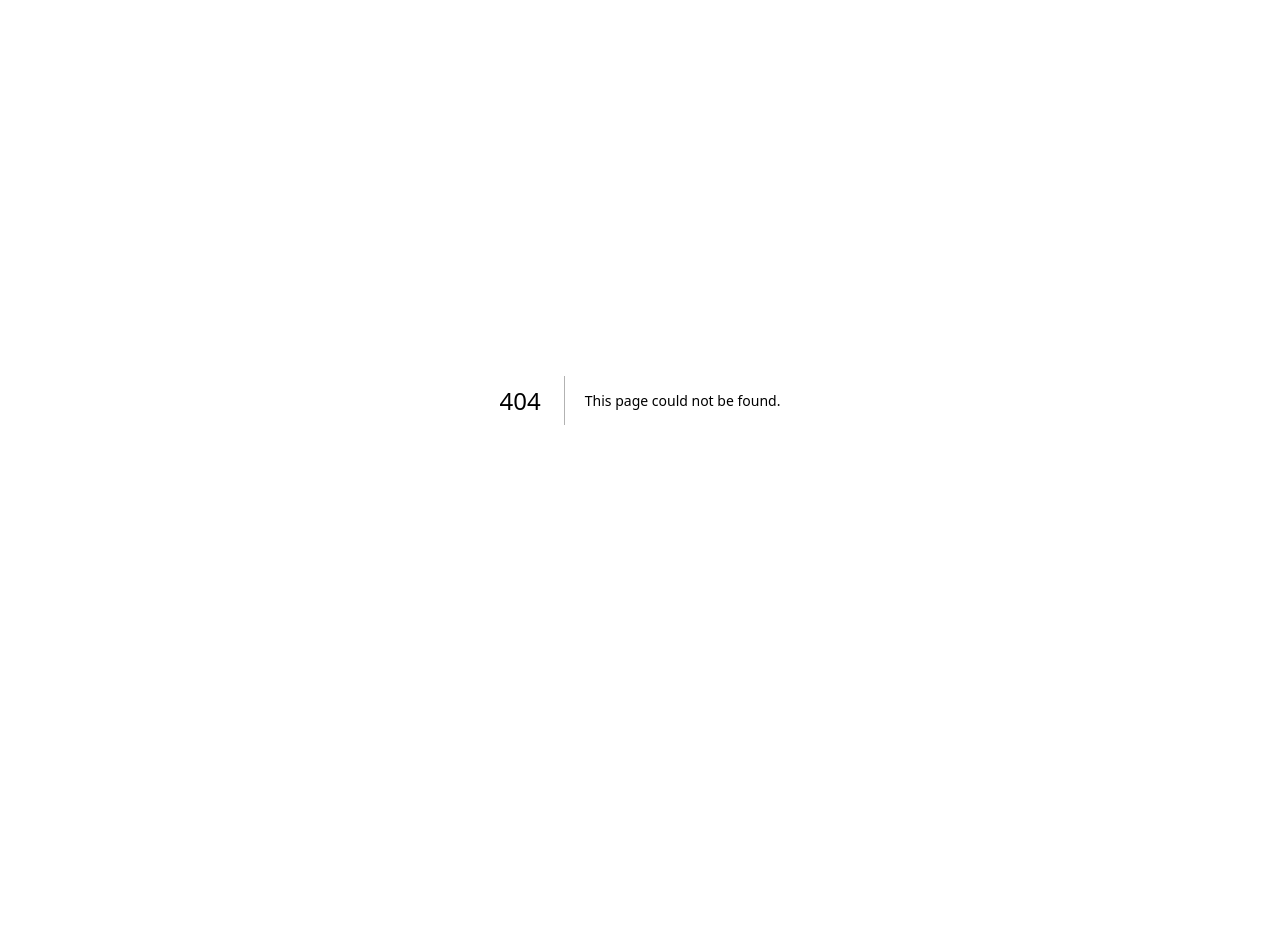
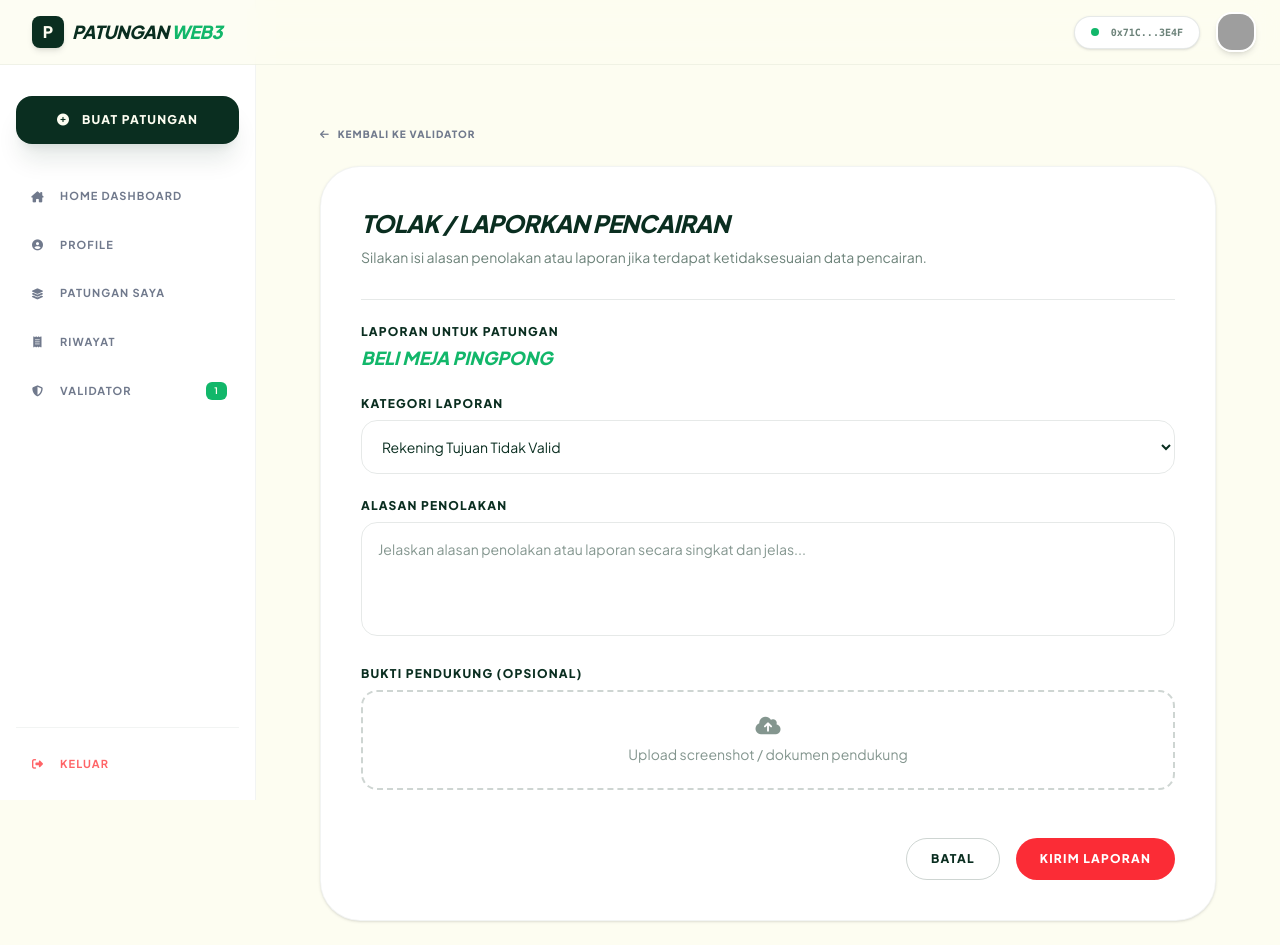
Before and after one commit to Gugugaga25/patunganYuk, a Next.js app in the folder web/: page /dashboard/validator/laporkan in a window 1280 px wide. Before the commit this address had no page. Before the commit the page ends 800 px from the top, so only its background shows below. Built offline with nearby package versions, Linux system fonts and the light colour scheme; grey boxes are pictures that could not be loaded; what @coinbase/onchainkit, wagmi would draw is missing.

Commit message:
update frontend bang

```diff
--- a/web/app/dashboard/buat/page.tsx
+++ b/web/app/dashboard/buat/page.tsx
@@ -25,27 +25,27 @@ export default function BuatPatunganPage() {
           {/* Baris 1: Nama & Kategori */}
           <div className="grid grid-cols-1 md:grid-cols-2 gap-8">
             <div className="space-y-3">
-              <label className="text-[10px] font-black text-dark-green/40 uppercase tracking-[0.2em] ml-1">Nama Kegiatan</label>
-              <input type="text" placeholder="MISAL: SEWA LAPANGAN" className="w-full bg-milk border-none rounded-2xl p-4 text-[11px] font-black uppercase tracking-widest focus:ring-2 focus:ring-accent-green/20 placeholder:text-dark-green/20 outline-none" />
+              <label className="text-[10px] font-black text-dark-green/70 uppercase tracking-[0.2em] ml-1">Nama Kegiatan</label>
+              <input type="text" placeholder="MISAL: SEWA LAPANGAN" className="w-full bg-milk border border-dark-green/10 rounded-2xl p-4 text-[11px] font-black uppercase tracking-widest focus:ring-2 focus:ring-accent-green/20 placeholder:text-dark-green/20 outline-none" />
             </div>
             <div className="space-y-3">
-              <label className="text-[10px] font-black text-dark-green/40 uppercase tracking-[0.2em] ml-1">Kategori</label>
-              <input type="text" placeholder="MISAL: HOBI" className="w-full bg-milk border-none rounded-2xl p-4 text-[11px] font-black uppercase tracking-widest focus:ring-2 focus:ring-accent-green/20 placeholder:text-dark-green/20 outline-none" />
+              <label className="text-[10px] font-black text-dark-green/70 uppercase tracking-[0.2em] ml-1">Kategori</label>
+              <input type="text" placeholder="MISAL: HOBI" className="w-full bg-milk border border-dark-green/10 rounded-2xl p-4 text-[11px] font-black uppercase tracking-widest focus:ring-2 focus:ring-accent-green/20 placeholder:text-dark-green/20 outline-none" />
             </div>
           </div>
 
           {/* Baris 2: Target Dana & Deadline */}
           <div className="grid grid-cols-1 md:grid-cols-2 gap-8">
             <div className="space-y-3">
-              <label className="text-[10px] font-black text-dark-green/40 uppercase tracking-[0.2em] ml-1">Target Dana (IDRX)</label>
+              <label className="text-[10px] font-black text-dark-green/70 uppercase tracking-[0.2em] ml-1">Target Dana (IDRX)</label>
               <div className="relative">
                 <span className="absolute left-4 top-4 text-[11px] font-black text-dark-green/30">RP</span>
-                <input type="number" placeholder="0" className="w-full bg-milk border-none rounded-2xl p-4 pl-12 text-[11px] font-black focus:ring-2 focus:ring-accent-green/20 outline-none" />
+                <input type="number" placeholder="0" className="w-full bg-milk border border-dark-green/10 rounded-2xl p-4 pl-12 text-[11px] font-black focus:ring-2 focus:ring-accent-green/20 outline-none" />
               </div>
             </div>
             <div className="space-y-3">
-              <label className="text-[10px] font-black text-dark-green/40 uppercase tracking-[0.2em] ml-1">Batas Waktu (Deadline)</label>
-              <input type="date" className="w-full bg-milk border-none rounded-2xl p-4 text-[11px] font-black focus:ring-2 focus:ring-accent-green/20 text-dark-green/60 outline-none" />
+              <label className="text-[10px] font-black text-dark-green/70 uppercase tracking-[0.2em] ml-1">Batas Waktu (Deadline)</label>
+              <input type="date" className="w-full bg-milk border border-dark-green/10 rounded-2xl p-4 text-[11px] font-black focus:ring-2 focus:ring-accent-green/20 text-dark-green/30 outline-none" />
             </div>
           </div>
         </div>
--- a/web/app/dashboard/patungan/[id]/page.tsx
+++ b/web/app/dashboard/patungan/[id]/page.tsx
@@ -94,13 +94,13 @@ export default function DetailPatunganPage() {
                 <div>
                   <p className="text-[13px] font-black uppercase tracking-widest text-deep-gray">Dana Terkumpul</p>
                   <p className="text-xl font-black mt-2">
-                    4.040.000 IDRX <span className="text-sm text-dark-green/60">/ 5.050.000 IDRX</span>
+                    4.040.000 IDRX <span className="text-sm text-dark-green/60">/ 6.060.000 IDRX</span>
                   </p>
                 </div>
-                <span className="text-2xl font-black text-accent-green italic">80%</span>
+                <span className="text-2xl font-black text-accent-green italic">67%</span>
               </div>
               <div className="w-full bg-white h-4 rounded-full border border-dark-green/5 p-1 overflow-hidden">
-                <div className="bg-accent-green h-full rounded-full transition-all duration-1000" style={{ width: "80%" }}></div>
+                <div className="bg-accent-green h-full rounded-full transition-all duration-1000" style={{ width: "67%" }}></div>
               </div>
 
               <button onClick={() => setShowDetailKiri(!showDetailKiri)} className="mt-4 font-black text-accent-green text-sm flex items-center gap-2 hover:opacity-70 transition-all">
@@ -113,11 +113,11 @@ export default function DetailPatunganPage() {
                   <div className="space-y-3">
                     <div className="flex justify-between">
                       <span className="text-deep-gray">Target Dana</span>
-                      <span className="font-bold">5.000.000 IDRX</span>
+                      <span className="font-bold">6.000.000 IDRX</span>
                     </div>
                     <div className="flex justify-between text-accent-green">
                       <span>Platform Fee</span>
-                      <span className="font-bold">+ 50.000 IDRX</span>
+                      <span className="font-bold">+ 60.000 IDRX</span>
                     </div>
                   </div>
                 </div>
@@ -194,7 +194,7 @@ export default function DetailPatunganPage() {
                 <div className="border-t border-dark-green/10 mt-4 pt-3 text-xs space-y-3 animate-fadeIn">
                   <div className="flex justify-between text-deep-gray">
                     <span>Total Dana Grup</span>
-                    <span>5.050.000 IDRX</span>
+                    <span>6.060.000 IDRX</span>
                   </div>
                   <div className="flex justify-between text-deep-gray">
                     <span>Jumlah Peserta</span>
@@ -210,7 +210,7 @@ export default function DetailPatunganPage() {
                     <span className="text-accent-green">505.000 IDRX</span>
                     {showPopupTotal && (
                       <div ref={popupRef} className="absolute right-0 top-full mt-3 w-56 bg-white border border-dark-green/10 rounded-xl p-4 text-[10px] shadow-2xl z-20">
-                        <p className="font-black mb-2 uppercase text-dark-green/40">Logika Perhitungan:</p>
+                        <p className="font-black mb-1 uppercase text-dark-green/60">Logika Perhitungan:</p>
                         <p className="text-deep-gray font-medium leading-relaxed">Total Dana Patungan ÷ Jumlah Seluruh Peserta Grup</p>
                       </div>
                     )}
--- a/web/app/dashboard/patungan/page.tsx
+++ b/web/app/dashboard/patungan/page.tsx
@@ -64,13 +64,13 @@ export default function PatunganSayaPage() {
               <div>
                 <p className="text-[10px] font-black text-deep-gray uppercase tracking-widest">Progres Dana</p>
                 <p className="text-lg font-black">
-                  Rp 4.200.000 <span className="text-sm font-bold text-dark-green/60">/ 5JT</span>
+                  4.040.000 IDRX <span className="text-sm font-bold text-dark-green/60">/ 6.060.000 IDRX</span>
                 </p>
               </div>
-              <span className="text-2xl font-black text-accent-green italic">84%</span>
+              <span className="text-2xl font-black text-accent-green italic">67%</span>
             </div>
             <div className="w-full bg-milk h-4 rounded-full border border-dark-green/5 overflow-hidden p-1">
-              <div className="bg-accent-green h-full rounded-full transition-all duration-1000 shadow-[0_0_10px_rgba(18,183,106,0.2)]" style={{ width: "84%" }}></div>
+              <div className="bg-accent-green h-full rounded-full transition-all duration-1000 shadow-[0_0_10px_rgba(18,183,106,0.2)]" style={{ width: "67%" }}></div>
             </div>
           </div>
 
@@ -105,7 +105,7 @@ export default function PatunganSayaPage() {
               <div>
                 <p className="text-[10px] font-black text-deep-gray uppercase tracking-widest">Progres Dana</p>
                 <p className="text-lg font-black">
-                  Rp 150.000 <span className="text-sm font-bold text-dark-green/60">/ 300K</span>
+                  151.500 IDRX <span className="text-sm font-bold text-dark-green/60">/ 303.000 IDRX</span>
                 </p>
               </div>
               <span className="text-2xl font-black text-accent-green italic">50%</span>
@@ -146,7 +146,7 @@ export default function PatunganSayaPage() {
               <div>
                 <p className="text-[10px] font-black text-deep-gray uppercase tracking-widest">Progres Dana</p>
                 <p className="text-lg font-black">
-                  Rp 1.500.000 <span className="text-sm font-bold text-dark-green/60">/ 1.5JT</span>
+                  1.515.000 IDRX <span className="text-sm font-bold text-dark-green/60">/ 1.515.000 IDRX </span>
                 </p>
               </div>
               <span className="text-2xl font-black text-accent-green italic">100%</span>
--- a/web/app/dashboard/profile/page.tsx
+++ b/web/app/dashboard/profile/page.tsx
@@ -69,17 +69,17 @@ export default function ProfilePage() {
               <div className="grid grid-cols-1 md:grid-cols-2 gap-8">
                 <div className="space-y-3">
                   <label className="text-[10px] font-black text-dark-green/70 uppercase tracking-[0.2em] ml-1">Nama Lengkap</label>
-                  <input type="text" defaultValue="BUDI SANTOSO" className="w-full bg-milk border-none rounded-2xl p-4 text-[11px] font-black text-dark-green focus:ring-2 focus:ring-accent-green/20 uppercase tracking-widest outline-none" />
+                  <input type="text" defaultValue="BUDI SANTOSO" className="w-full bg-milk border border-dark-green/10  rounded-2xl p-4 text-[11px] font-black text-dark-green focus:ring-2 focus:ring-accent-green/20 uppercase tracking-widest outline-none" />
                 </div>
                 <div className="space-y-3">
                   <label className="text-[10px] font-black text-dark-green/70 uppercase tracking-[0.2em] ml-1">Email Notifikasi</label>
-                  <input type="email" defaultValue="BUDI@EXAMPLE.COM" className="w-full bg-milk border-none rounded-2xl p-4 text-[11px] font-black text-dark-green focus:ring-2 focus:ring-accent-green/20 uppercase tracking-widest outline-none" />
+                  <input type="email" defaultValue="BUDI@EXAMPLE.COM" className="w-full bg-milk border border-dark-green/10  rounded-2xl p-4 text-[11px] font-black text-dark-green focus:ring-2 focus:ring-accent-green/20 uppercase tracking-widest outline-none" />
                 </div>
               </div>
 
               <div className="space-y-3">
                 <label className="text-[10px] font-black text-dark-green/70 uppercase tracking-[0.2em] ml-1">Bio Singkat</label>
-                <textarea rows={3} defaultValue="PENGGIAT PATUNGAN SOSIAL BERBASIS TEKNOLOGI BLOCKCHAIN." className="w-full bg-milk border-none rounded-2xl p-4 text-[11px] font-black text-dark-green focus:ring-2 focus:ring-accent-green/20 uppercase tracking-widest resize-none outline-none" />
+                <textarea rows={3} defaultValue="PENGGIAT PATUNGAN SOSIAL BERBASIS TEKNOLOGI BLOCKCHAIN." className="w-full bg-milk border border-dark-green/10  rounded-2xl p-4 text-[11px] font-black text-dark-green focus:ring-2 focus:ring-accent-green/20 uppercase tracking-widest resize-none outline-none" />
               </div>
 
               <div className="mt-12 flex flex-col sm:flex-row gap-4">
--- /dev/null
+++ b/web/app/dashboard/validator/laporkan/page.tsx
@@ -0,0 +1,90 @@
+import React from "react";
+import Link from "next/link";
+
+export default function LaporkanValidatorPage() {
+  return (
+    <>
+        <div className="max-w-4xl mx-auto">
+          <Link
+            href="/dashboard/validator"
+            className="inline-flex items-center gap-2 text-[10px] font-black uppercase tracking-widest text-deep-gray hover:text-dark-greenkGreen mb-6">
+            <i className="fas fa-arrow-left"></i>
+            Kembali ke Validator
+          </Link>
+
+          <div className="bg-white rounded-[2.5rem] p-10 border border-dark-green/5 shadow-sm">
+            <div className="mb-8">
+              <h1 className="text-2xl font-black uppercase italic tracking-tight mb-2">
+                Tolak / Laporkan Pencairan
+              </h1>
+              <p className="text-sm text-dark-green/60">
+                Silakan isi alasan penolakan atau laporan jika terdapat ketidaksesuaian data pencairan.
+              </p>
+            </div>
+
+            <div className="border-t border-dark-green/10 mt-4 pt-4 flex justify-between font-black"></div>
+
+            <div className="mb-6">
+              <p className="text-xs uppercase tracking-widest font-black mb-1 mt-2">
+                Laporan untuk Patungan
+              </p>
+              <p className="text-lg font-black text-accent-green uppercase italic">
+                BELI MEJA PINGPONG
+              </p>
+            </div>
+
+            <form className="space-y-6">
+              <div>
+                <label className="block text-xs font-black uppercase tracking-widest mb-2">
+                  Kategori Laporan
+                </label>
+                <select className="w-full p-4 rounded-2xl border border-dark-green/10 focus:outline-none text-sm">
+                  <option>Rekening Tujuan Tidak Valid</option>
+                  <option>Bukti Tidak Lengkap</option>
+                  <option>Nominal Tidak Sesuai</option>
+                  <option>Indikasi Penyalahgunaan Dana</option>
+                  <option>Lainnya</option>
+                </select>
+              </div>
+
+              <div>
+                <label className="block text-xs font-black uppercase tracking-widest mb-2">
+                  Alasan Penolakan
+                </label>
+                <textarea
+                  rows={4}
+                  placeholder="Jelaskan alasan penolakan atau laporan secara singkat dan jelas..."
+                  className="w-full p-4 rounded-2xl border border-dark-green/10 focus:outline-none resize-none text-sm">
+                </textarea>
+              </div>
+
+              <div>
+                <label className="block text-xs font-black uppercase tracking-widest mb-2">
+                  Bukti Pendukung (Opsional)
+                </label>
+                <div className="border-2 border-dashed border-dark-green/20 rounded-2xl p-6 text-center text-sm text-dark-green/50">
+                  <i className="fas fa-cloud-upload-alt mb-2 text-xl"></i>
+                  <p>Upload screenshot / dokumen pendukung</p>
+                  <input type="file" className="hidden" />
+                </div>
+              </div>
+
+              <div className="flex justify-end gap-4 pt-6">
+                <Link
+                  href="/dashboard/validator"
+                  className="px-6 py-3 rounded-full border border-dark-green/20 text-xs font-black uppercase tracking-widest hover:bg-milk">
+                  Batal
+                </Link>
+
+                <button
+                  type="submit"
+                  className="px-6 py-3 rounded-full bg-red-500 text-white text-xs font-black uppercase tracking-widest hover:bg-red-600">
+                  Kirim Laporan
+                </button>
+              </div>
+            </form>
+          </div>
+        </div>
+    </>
+  );
+}
--- a/web/app/dashboard/validator/page.tsx
+++ b/web/app/dashboard/validator/page.tsx
@@ -1,4 +1,5 @@
 import React from "react";
+import Link from "next/link";
 
 export default function ValidatorPage() {
   return (
@@ -71,7 +72,9 @@ export default function ValidatorPage() {
                   <i className="fas fa-check-circle text-sm" />
                   Setujui Pencairan
                 </button>
-                <button className="flex-1 py-5 bg-white border border-red-200 text-red-500 rounded-full font-black text-[10px] uppercase tracking-[0.2em] hover:bg-red-50 transition active:scale-95">Tolak / Laporkan</button>
+                <Link href="/dashboard/validator/laporkan" className="flex-1 py-5 bg-white border border-red-200 text-red-500 rounded-full font-black text-[10px] uppercase tracking-[0.2em] flex items-center justify-center hover:bg-red-50 transition active:scale-95">
+                  Tolak / Laporkan
+                </Link>
               </div>
             </div>
           </div>
```
Also changed, not shown: web/app/dashboard/page.tsx (+27 -12 lines), web/app/dashboard/riwayat/page.tsx (+8 -8 lines), 1 other file (tests, documents, lock files or other folders).
